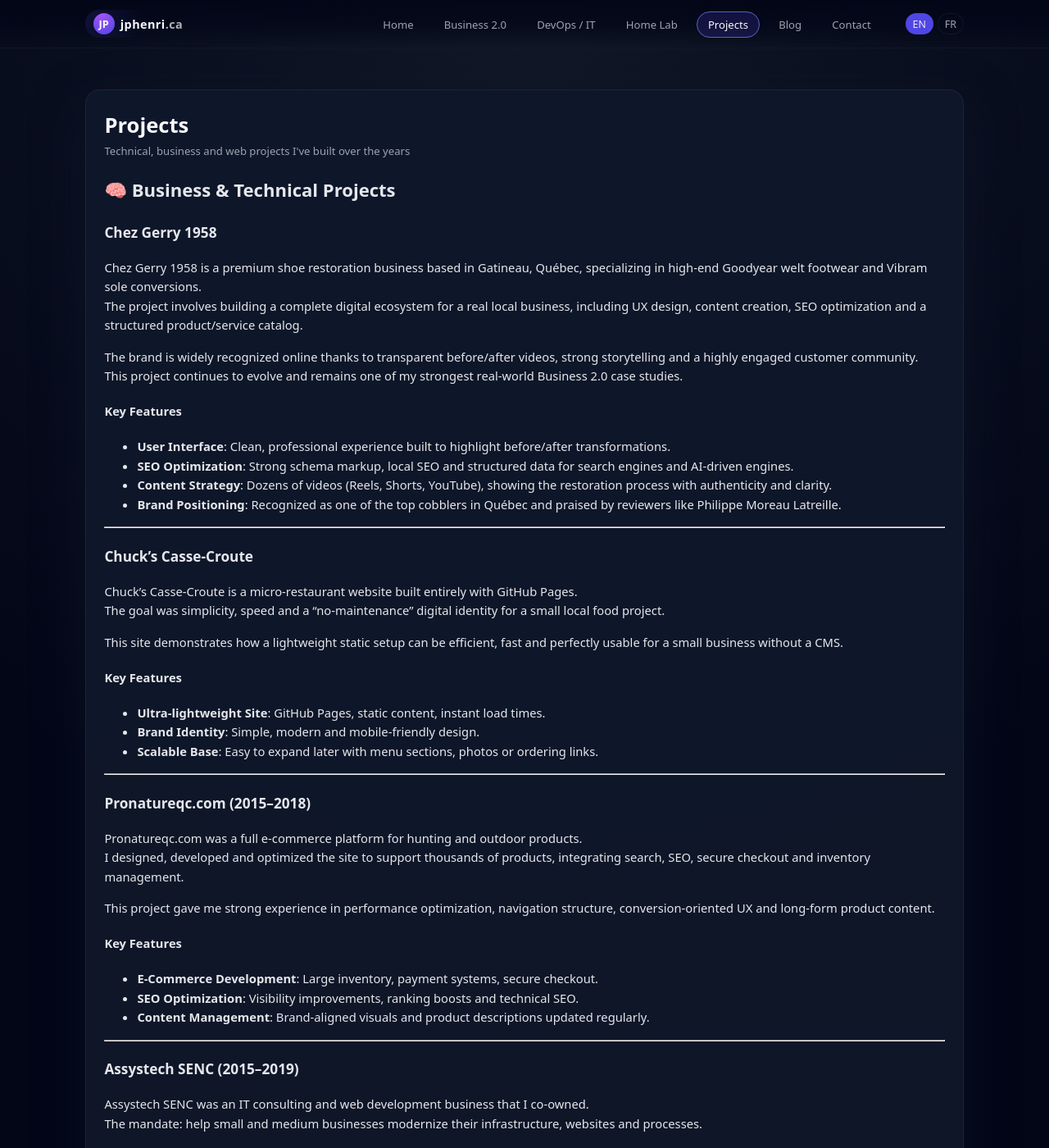
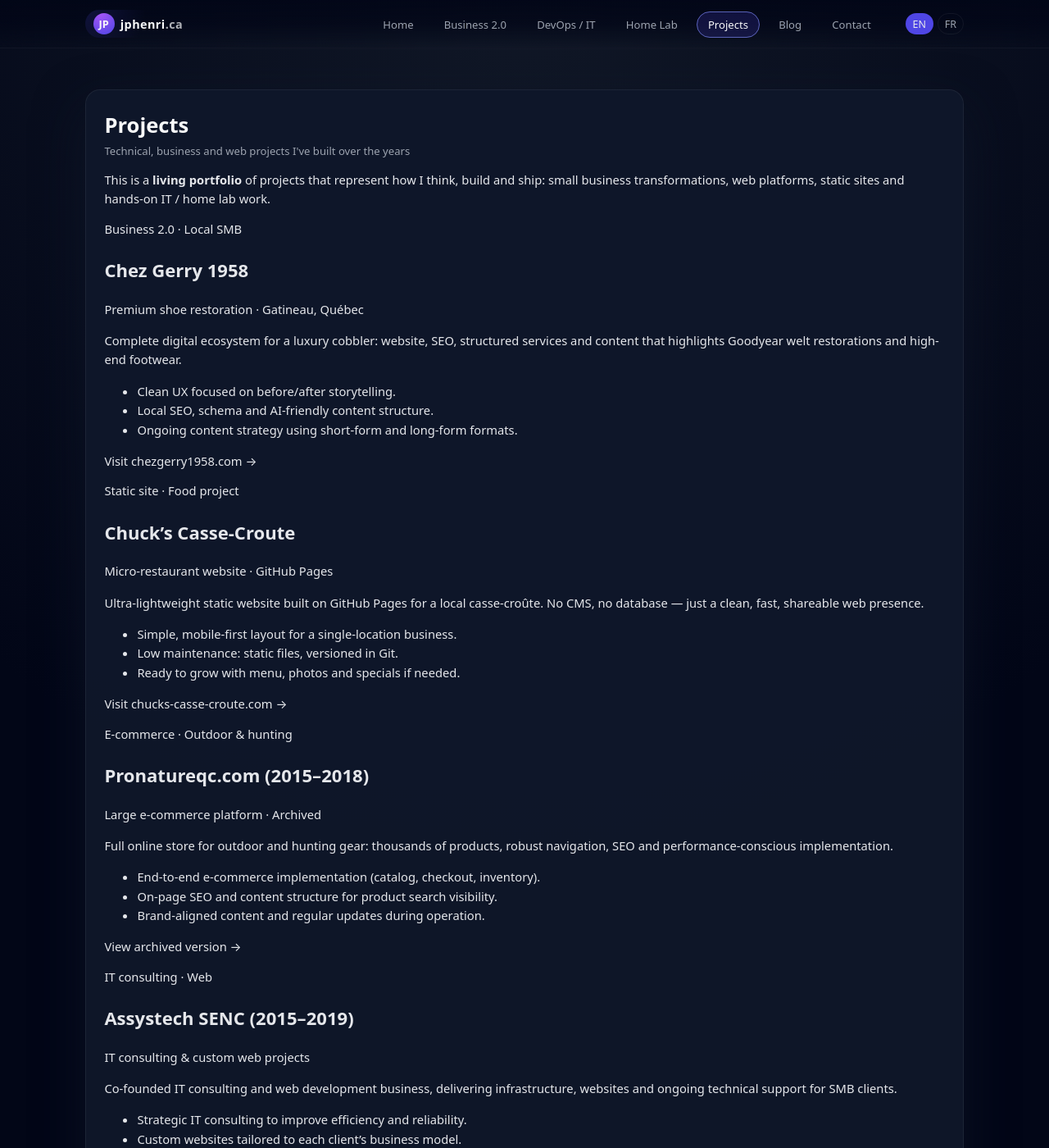
Before and after one commit to jphenri/jphenri.com, a Jekyll site: the page built from projects/index.md, in a window 1280 px wide and 1400 px high. Shown: the whole window at 82% size. Built offline with Jekyll 4.4.1, drawn with Linux system fonts in a browser that asks for light colours; some of the changed text lies outside the part shown.

Commit message:
Update index.md

```diff
--- a/projects/index.md
+++ b/projects/index.md
@@ -7,80 +7,166 @@
 fr_url: /fr/projets/
 ---
 
-## 🧠 Business & Technical Projects
+<section class="projects-intro">
+  <p>
+    This is a <strong>living portfolio</strong> of projects that represent how I think, build and ship:
+    small business transformations, web platforms, static sites and hands-on IT / home lab work.
+  </p>
+</section>
 
-### [Chez Gerry 1958](https://chezgerry1958.com)
-Chez Gerry 1958 is a premium shoe restoration business based in Gatineau, Québec, specializing in high-end Goodyear welt footwear and Vibram sole conversions.
-The project involves building a complete digital ecosystem for a real local business, including UX design, content creation, SEO optimization and a structured product/service catalog.
+<section class="projects-grid">
 
-The brand is widely recognized online thanks to transparent before/after videos, strong storytelling and a highly engaged customer community.
-This project continues to evolve and remains one of my strongest real-world Business 2.0 case studies.
+  <article class="project-card">
+    <div class="project-card-header">
+      <span class="project-badge">Business 2.0 · Local SMB</span>
+      <h2 class="project-card-title">
+        <a href="https://chezgerry1958.com" target="_blank" rel="noopener noreferrer">
+          Chez Gerry 1958
+        </a>
+      </h2>
+      <p class="project-card-meta">Premium shoe restoration · Gatineau, Québec</p>
+    </div>
+    <p class="project-card-desc">
+      Complete digital ecosystem for a luxury cobbler: website, SEO, structured services and
+      content that highlights Goodyear welt restorations and high-end footwear.
+    </p>
+    <ul class="project-card-list">
+      <li>Clean UX focused on before/after storytelling.</li>
+      <li>Local SEO, schema and AI-friendly content structure.</li>
+      <li>Ongoing content strategy using short-form and long-form formats.</li>
+    </ul>
+    <p class="project-card-linkline">
+      <a href="https://chezgerry1958.com" target="_blank" rel="noopener noreferrer">
+        Visit chezgerry1958.com →
+      </a>
+    </p>
+  </article>
 
-#### **Key Features**
-- **User Interface**: Clean, professional experience built to highlight before/after transformations.
-- **SEO Optimization**: Strong schema markup, local SEO and structured data for search engines and AI-driven engines.
-- **Content Strategy**: Dozens of videos (Reels, Shorts, YouTube), showing the restoration process with authenticity and clarity.
-- **Brand Positioning**: Recognized as one of the top cobblers in Québec and praised by reviewers like Philippe Moreau Latreille.
+  <article class="project-card">
+    <div class="project-card-header">
+      <span class="project-badge">Static site · Food project</span>
+      <h2 class="project-card-title">
+        <a href="https://chucks-casse-croute.com" target="_blank" rel="noopener noreferrer">
+          Chuck’s Casse-Croute
+        </a>
+      </h2>
+      <p class="project-card-meta">Micro-restaurant website · GitHub Pages</p>
+    </div>
+    <p class="project-card-desc">
+      Ultra-lightweight static website built on GitHub Pages for a local casse-croûte.
+      No CMS, no database — just a clean, fast, shareable web presence.
+    </p>
+    <ul class="project-card-list">
+      <li>Simple, mobile-first layout for a single-location business.</li>
+      <li>Low maintenance: static files, versioned in Git.</li>
+      <li>Ready to grow with menu, photos and specials if needed.</li>
+    </ul>
+    <p class="project-card-linkline">
+      <a href="https://chucks-casse-croute.com" target="_blank" rel="noopener noreferrer">
+        Visit chucks-casse-croute.com →
+      </a>
+    </p>
+  </article>
 
----
+  <article class="project-card">
+    <div class="project-card-header">
+      <span class="project-badge">E-commerce · Outdoor & hunting</span>
+      <h2 class="project-card-title">
+        <a href="https://web.archive.org/web/20171012223444/https://www.pronatureqc.com/"
+           target="_blank" rel="noopener noreferrer">
+          Pronatureqc.com (2015–2018)
+        </a>
+      </h2>
+      <p class="project-card-meta">Large e-commerce platform · Archived</p>
+    </div>
+    <p class="project-card-desc">
+      Full online store for outdoor and hunting gear: thousands of products,
+      robust navigation, SEO and performance-conscious implementation.
+    </p>
+    <ul class="project-card-list">
+      <li>End-to-end e-commerce implementation (catalog, checkout, inventory).</li>
+      <li>On-page SEO and content structure for product search visibility.</li>
+      <li>Brand-aligned content and regular updates during operation.</li>
+    </ul>
+    <p class="project-card-linkline">
+      <a href="https://web.archive.org/web/20171012223444/https://www.pronatureqc.com/"
+         target="_blank" rel="noopener noreferrer">
+        View archived version →
+      </a>
+    </p>
+  </article>
 
-### [Chuck’s Casse-Croute](https://chucks-casse-croute.com)
-Chuck’s Casse-Croute is a micro-restaurant website built entirely with GitHub Pages.
-The goal was simplicity, speed and a “no-maintenance” digital identity for a small local food project.
+  <article class="project-card">
+    <div class="project-card-header">
+      <span class="project-badge">IT consulting · Web</span>
+      <h2 class="project-card-title">
+        <a href="https://web.archive.org/web/20181229095915/https://assystech.com/"
+           target="_blank" rel="noopener noreferrer">
+          Assystech SENC (2015–2019)
+        </a>
+      </h2>
+      <p class="project-card-meta">IT consulting & custom web projects</p>
+    </div>
+    <p class="project-card-desc">
+      Co-founded IT consulting and web development business, delivering infrastructure,
+      websites and ongoing technical support for SMB clients.
+    </p>
+    <ul class="project-card-list">
+      <li>Strategic IT consulting to improve efficiency and reliability.</li>
+      <li>Custom websites tailored to each client’s business model.</li>
+      <li>Long-term technical support and relationship-based service.</li>
+    </ul>
+    <p class="project-card-linkline">
+      <a href="https://web.archive.org/web/20181229095915/https://assystech.com/"
+         target="_blank" rel="noopener noreferrer">
+        View archived site →
+      </a>
+    </p>
+  </article>
 
-This site demonstrates how a lightweight static setup can be efficient, fast and perfectly usable for a small business without a CMS.
+  <article class="project-card">
+    <div class="project-card-header">
+      <span class="project-badge">Personal lab · Knowledge hub</span>
+      <h2 class="project-card-title">
+        <a href="https://jphenri.ca" target="_blank" rel="noopener noreferrer">
+          jphenri.ca
+        </a>
+      </h2>
+      <p class="project-card-meta">Bilingual static site · GitHub Pages + Jekyll</p>
+    </div>
+    <p class="project-card-desc">
+      A bilingual (EN/FR) static site used as a personal lab for content structure, AI-ready
+      pages, technical notes and Business 2.0 documentation.
+    </p>
+    <ul class="project-card-list">
+      <li>Custom Jekyll theme with bilingual navigation and blog.</li>
+      <li>Markdown-first workflow, fully versioned in Git.</li>
+      <li>Designed as a long-term “thinking space” for IT, AI and small business.</li>
+    </ul>
+    <p class="project-card-linkline">
+      <a href="https://jphenri.ca" target="_blank" rel="noopener noreferrer">
+        You’re here → Explore the blog →
+      </a>
+    </p>
+  </article>
 
-#### **Key Features**
-- **Ultra-lightweight Site**: GitHub Pages, static content, instant load times.
-- **Brand Identity**: Simple, modern and mobile-friendly design.
-- **Scalable Base**: Easy to expand later with menu sections, photos or ordering links.
+  <article class="project-card">
+    <div class="project-card-header">
+      <span class="project-badge">Lab & workflows</span>
+      <h2 class="project-card-title">
+        Home Lab & AI Workflows
+      </h2>
+      <p class="project-card-meta">Experiments that feed real projects</p>
+    </div>
+    <p class="project-card-desc">
+      Ongoing experiments with Linux, automation and AI-assisted workflows that later get
+      applied to real small business scenarios and content systems.
+    </p>
+    <ul class="project-card-list">
+      <li>Repeatable content workflows (podcast → blog → shorts).</li>
+      <li>Documentation and note-taking flows tuned for busy teams.</li>
+      <li>Tested in a lab first, then brought into real-world projects.</li>
+    </ul>
+  </article>
 
----
-
-### [Pronatureqc.com (2015–2018)](https://web.archive.org/web/20171012223444/https://www.pronatureqc.com/)
-Pronatureqc.com was a full e-commerce platform for hunting and outdoor products.
-I designed, developed and optimized the site to support thousands of products, integrating search, SEO, secure checkout and inventory management.
-
-This project gave me strong experience in performance optimization, navigation structure, conversion-oriented UX and long-form product content.
-
-#### **Key Features**
-- **E-Commerce Development**: Large inventory, payment systems, secure checkout.
-- **SEO Optimization**: Visibility improvements, ranking boosts and technical SEO.
-- **Content Management**: Brand-aligned visuals and product descriptions updated regularly.
-
----
-
-### [Assystech SENC (2015–2019)](https://web.archive.org/web/20181229095915/https://assystech.com/)
-Assystech SENC was an IT consulting and web development business that I co-owned.
-The mandate: help small and medium businesses modernize their infrastructure, websites and processes.
-
-I offered consulting, technical architecture, web development and ongoing support, working closely with various clients who needed long-term technical guidance.
-
-#### **Key Features**
-- **IT Consultation**: Infrastructure optimization, workflows and strategic guidance.
-- **Web Development**: Custom-built websites tailored to each client’s needs.
-- **Technical Support**: Continuous assistance ensuring uptime and reliability.
-
----
-
-### [jphenri.ca](https://jphenri.ca)
-A personal knowledge hub built with GitHub Pages + Jekyll.
-This site is my playground for bilingual content, AI-optimized structure, technical writing and Business 2.0 documentation.
-
-#### **Key Features**
-- **Bilingual Architecture** (EN/FR)
-- **Custom Jekyll Theme**
-- **Blog + Docs + AI-ready structured data**
-- **Clean GitHub-based workflow**
-
----
-
-### Home Lab & AI Workflows
-A set of practical setups I use to test:
-
-- Linux environments
-- Web automation
-- Content workflows
-- Documentation systems
-
-These experiments feed directly into the real-world Business 2.0 workflows I implement for local businesses.
+</section>
```
